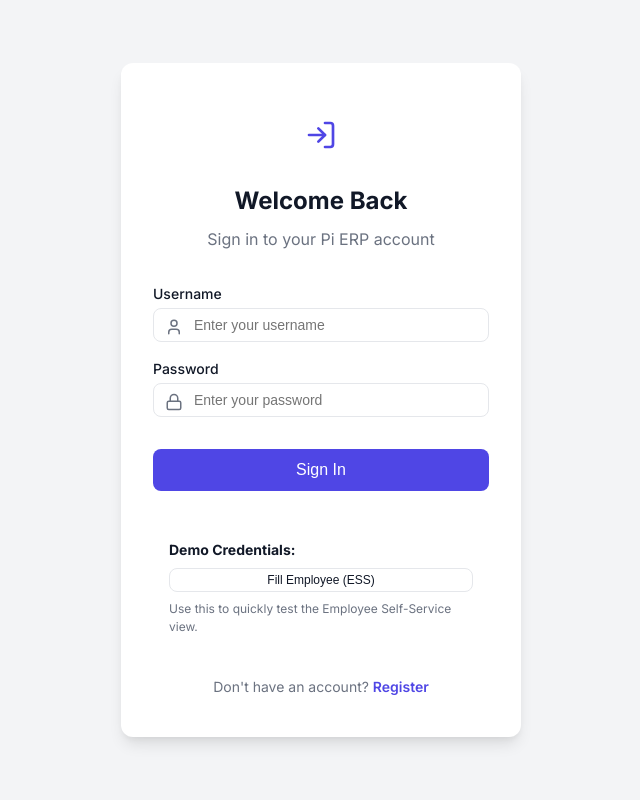
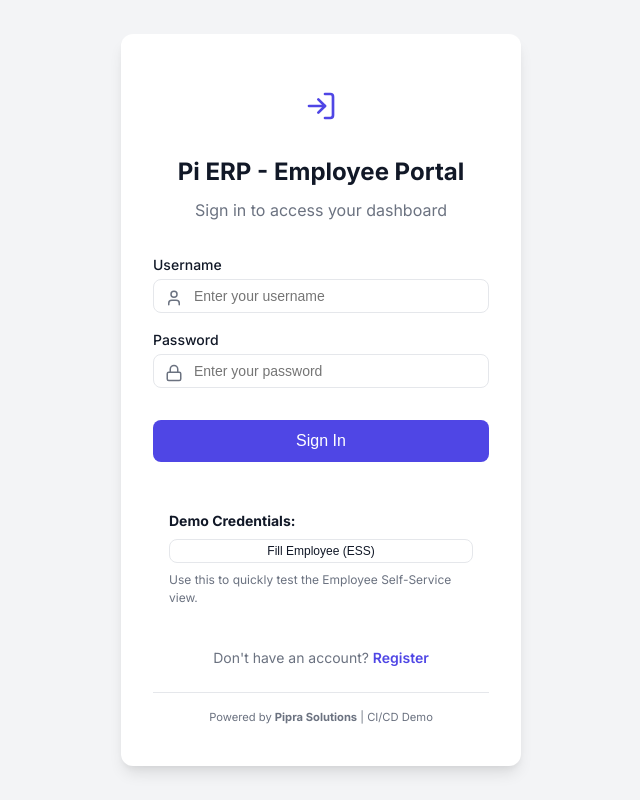
Before and after one commit to swapna-pipra/techtalk, a React (Vite) app: page /login in a window 1280 px wide. Shown: the whole page, without its empty margins (319-959 px from the left). Built offline with nearby package versions, Linux system fonts and the light colour scheme.

Commit message:
updated the login page

```diff
--- a/src/pages/Login.jsx
+++ b/src/pages/Login.jsx
@@ -47,8 +47,8 @@ const Login = () => {
           <div style={{ display: 'inline-flex', padding: '1rem', backgroundColor: 'var(--surface)', borderRadius: '50%', marginBottom: '1rem' }}>
             <LogIn size={32} color="var(--primary)" />
           </div>
-          <h1 style={{ fontSize: '1.5rem', marginBottom: '0.5rem' }}>Welcome Back</h1>
-          <p style={{ color: 'var(--text-muted)' }}>Sign in to your Pi ERP account</p>
+          <h1 style={{ fontSize: '1.5rem', marginBottom: '0.5rem' }}>Pi ERP - Employee Portal</h1>
+          <p style={{ color: 'var(--text-muted)' }}>Sign in to access your dashboard</p>
         </div>
 
         {error && (
@@ -120,6 +120,10 @@ const Login = () => {
           Don't have an account? <Link to="/register" style={{ color: 'var(--primary)', textDecoration: 'none', fontWeight: 600 }}>Register</Link>
         </p>
 
+        <p style={{ marginTop: '1.5rem', fontSize: '0.7rem', color: 'var(--text-muted)', borderTop: '1px solid var(--border)', paddingTop: '1rem' }}>
+          Powered by <strong>Pipra Solutions</strong> | CI/CD Demo
+        </p>
+
       </div>
     </div>
   );
```
